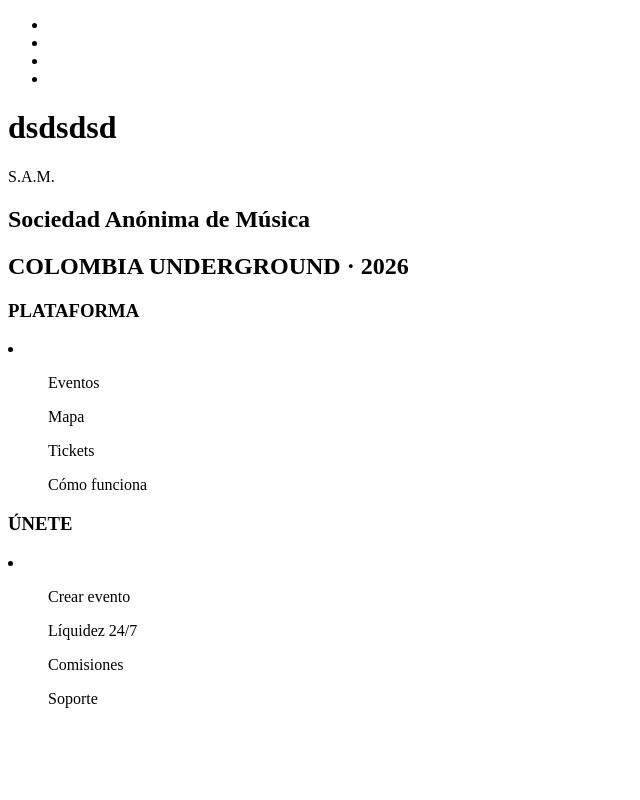
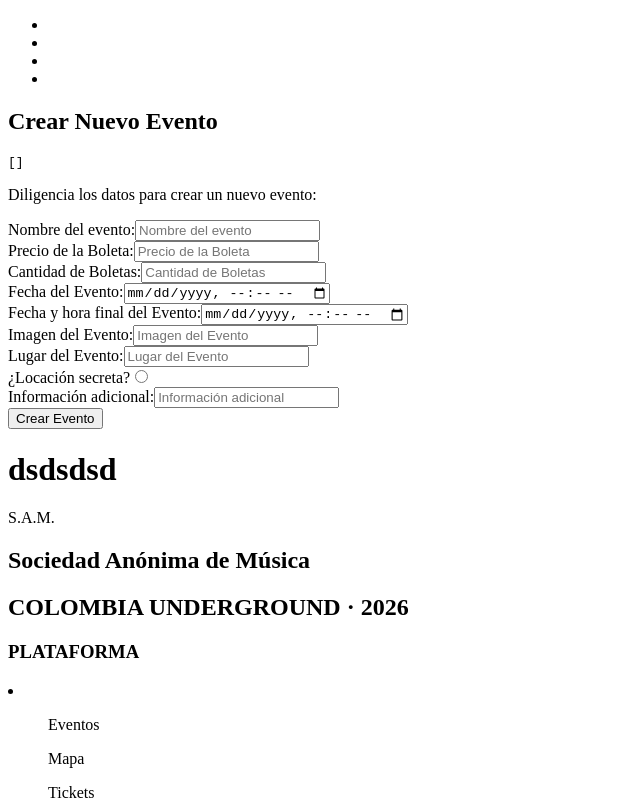
Before and after one commit to aforero979-prog/Frontend-SAM-Events, an Angular app: page /events-new in a window 1280 px wide. Shown: the top 800 px of the page, without its empty margins (0-640 px from the left). Built offline with nearby package versions, Linux system fonts and the light colour scheme; no server answers.

Commit message:
Prueba con cmongo

```diff
--- a/src/app/features/events/event-new-form/event-new-form.ts
+++ b/src/app/features/events/event-new-form/event-new-form.ts
@@ -10,7 +10,7 @@ import { HttpEvents } from '../../../core/services/http-events';
   imports: [ReactiveFormsModule, AsyncPipe, JsonPipe],   templateUrl: './event-new-form.html',
   styleUrl: './event-new-form.css',
 })
-export default class EventNewForm {
+export class EventNewForm {
   private httpRoles = inject(HttpRoles);
 roleList$ = new BehaviorSubject ([]); //RxJs: Observable que mantiene en memoria los datos de la API, para que puedan ser usados en el HTML.
 private httpevents = inject(HttpEvents)
@@ -46,6 +46,12 @@ private httpevents = inject(HttpEvents)
 
     if (this.formData.valid) {
       console.log(this.formData.value);
+      this.httpevents.createEvent(this.formData.value).subscribe({
+        next: (res) => {
+          console.log(res);        },
+        error: (err) => {
+          console.log(err);        }
+      });
     }
     else {
       console.log("Formulario inválido");
```
